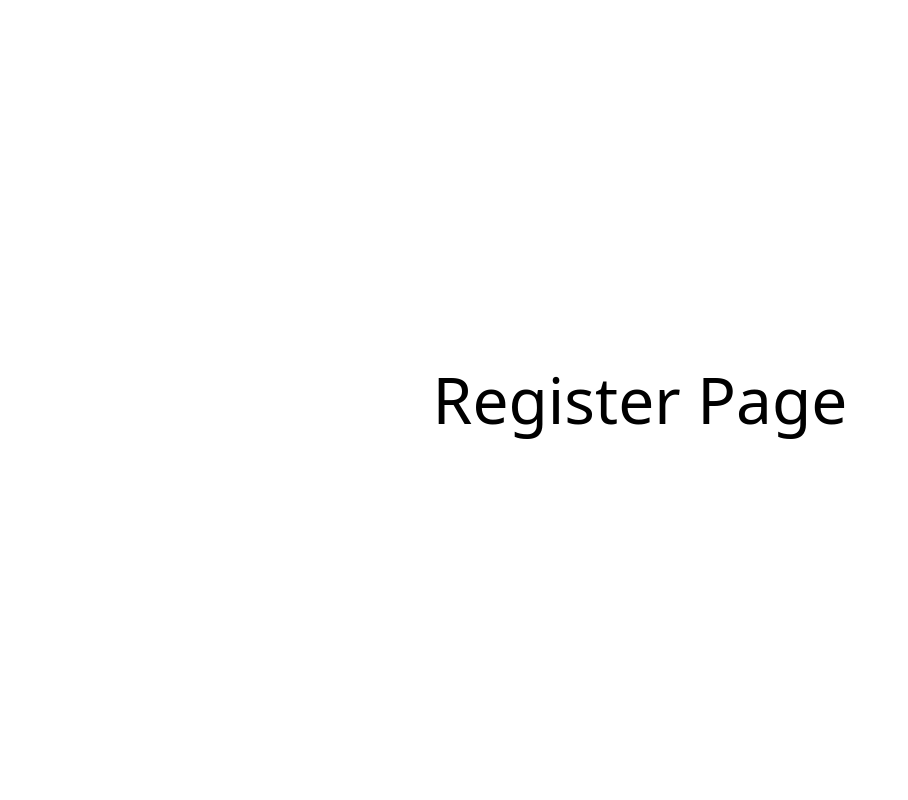
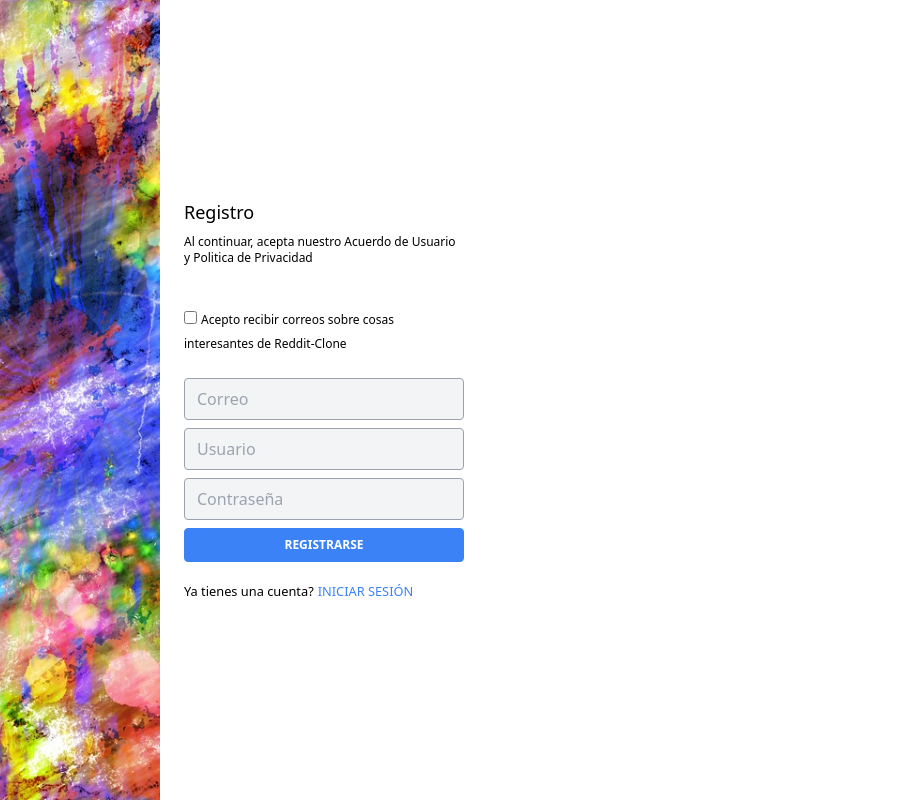
Before and after one commit to dunapanta/Reddit-Clone, a Next.js app in the folder client/: page /register in a window 1280 px wide. Shown: the whole page, without its empty margins (0-908 px from the left). Built offline with nearby package versions, Linux system fonts and the light colour scheme.

Commit message:
Agregando estilos de registro

```diff
--- a/client/src/pages/register.tsx
+++ b/client/src/pages/register.tsx
@@ -1,19 +1,73 @@
 import Head from 'next/head'
-import styles from '../styles/Home.module.css'
+import Link from 'next/link'
 
 export default function Register() {
   return (
-    <div className={styles.container}>
+    <div className="flex">
       <Head>
-        <title>Create Next App</title>
+        <title>Registro</title>
         <link rel="icon" href="/favicon.ico" />
       </Head>
 
-      <main className={styles.main}>
-        <h1 className={styles.title}>
-          Register Page
-        </h1>
-      </main>
+      <div
+        className="w-40 h-screen bg-center bg-cover"
+        style={{ backgroundImage: "url('/images/colors.jpg')" }}>
+      </div>
+
+      <div className="flex flex-col justify-center pl-6">
+        <div className="w-70">
+          <h1 className="mb-2 text-lg font-medium">Registro</h1>
+          <p className="mb-10 text-xs">
+            Al continuar, acepta nuestro Acuerdo de Usuario y Politica de Privacidad
+          </p>
+          <form>
+            <div className="mb-6">
+              <input
+                type="checkbox"
+                className="mr-1 cursor-pointer"
+                id="agreement"
+              />
+              <label
+                htmlFor="agreement"
+                className="text-xs cursor-pointer"
+                >Acepto recibir correos sobre cosas interesantes de Reddit-Clone
+              </label>
+            </div>
+            <div className="mb-2">
+              <input
+                type="email"
+                className="w-full px-3 py-2 bg-gray-100 border border-gray-400 rounded"
+                placeholder="Correo"
+              />
+            </div>
+            <div className="mb-2">
+              <input
+                type="username"
+                className="w-full px-3 py-2 bg-gray-100 border border-gray-400 rounded"
+                placeholder="Usuario"
+              />
+            </div>
+            <div className="mb-2">
+              <input
+                type="password"
+                className="w-full px-3 py-2 bg-gray-100 border border-gray-400 rounded"
+                placeholder="Contraseña"
+              />
+            </div>
+            <button
+              className="w-full py-2 mb-4 text-xs font-bold text-white uppercase bg-blue-500 border border-blue-500 rounded"
+            >
+              Registrarse
+            </button>
+          </form>
+          <small>
+            Ya tienes una cuenta?
+            <Link href="/login">
+              <a className="ml-1 text-blue-500 uppercase">Iniciar Sesión</a>
+            </Link>
+          </small>
+        </div>
+      </div>
     </div>
   )
 }
--- a/client/tailwind.config.js
+++ b/client/tailwind.config.js
@@ -1,8 +1,12 @@
 module.exports = {
-  purge: ['./pages/**/*.js', './components/**/*.js'],
+  purge: ['./src/**/*.tsx'],
   darkMode: false, // or 'media' or 'class'
   theme: {
-    extend: {},
+    extend: {
+      spacing:{
+        70: '17.5rem',
+      }
+    },
   },
   variants: {
     extend: {},
```
Also changed, not shown: client/public/images/colors.jpg (added).
